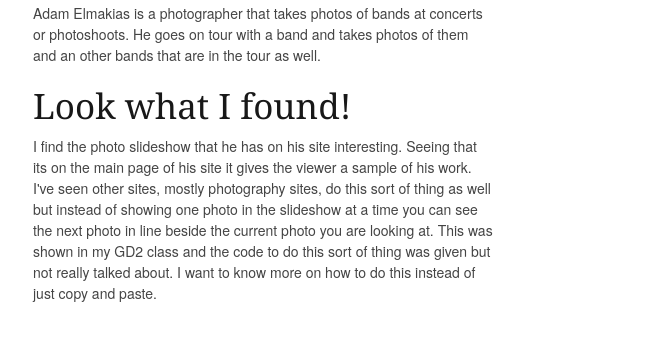
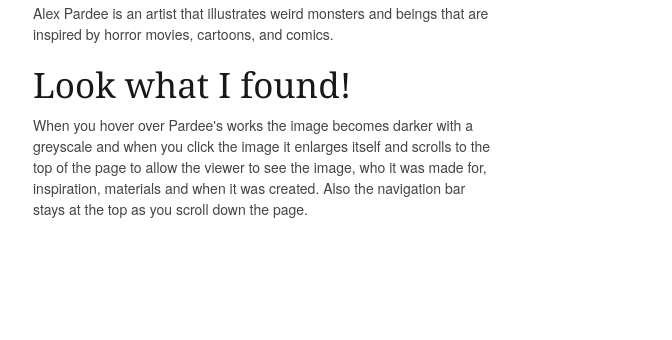
Before and after one commit to Newbzz/newbzz.github.io, a plain HTML site: page index.html in a window 1280 px wide. Shown: the part 458-798 px from the top of the page, without its empty margins (137-809 px from the left). Drawn offline with Linux system fonts and the light colour scheme.

Commit message:
Alex Pardee, added a new image, link and info

```diff
--- a/index.html
+++ b/index.html
@@ -15,14 +15,17 @@
 
 			<h1>Website Coming Soon</h1>
 
-		<h3><a href="http://adamelmakias.com">Adam Elmakias</a></h3>
-		<img src="http://pacdn.500px.org/148481/c10048df777f440bc7131cbfa5b0fb2c0efd6504/1.jpg?127" alt="logo">
-		<p>Adam Elmakias is a photographer that takes photos of bands at concerts or photoshoots. He goes on tour with a band and takes photos of them and an other bands that are in the tour as well.</p>
+		<h3><a href="http://www.eyesuckink.com/">Adam Elmakias</a></h3>
+		<img src="http://1.bp.blogspot.com/_Xl-exG9nesQ/TK7c8Fbc8kI/AAAAAAAAC18/uYi4eglZgPQ/s640/alex+pardee.jpg" alt="art">
+		<p>Alex Pardee is an artist that illustrates weird monsters and beings that are inspired by horror movies,
+			cartoons, and comics.
+		</p>
 
 		<h2>Look what I found!</h2>
 
-		<p>I find the photo slideshow that he has on his site interesting. Seeing that its on the main page of his site it gives the viewer a sample of his work. I've seen other sites, mostly photography sites, do this sort of thing as well but instead of showing one photo in the slideshow at a time you can see the next photo in line beside the current photo you are looking at. This was shown in my GD2 class and the code to do this sort of thing was given but not really talked about. I want to know more on how to do this instead of just copy and paste.
-		</p>
+		<p>When you hover over Pardee's works the image becomes darker with a greyscale and when you click the image it
+		enlarges itself and scrolls to the top of the page to allow the viewer to see the image, who it was made for,
+		inspiration, materials and when it was created. Also the navigation bar stays at the top as you scroll down the page.
 
 			</div><!-- eight column -->
 
```
